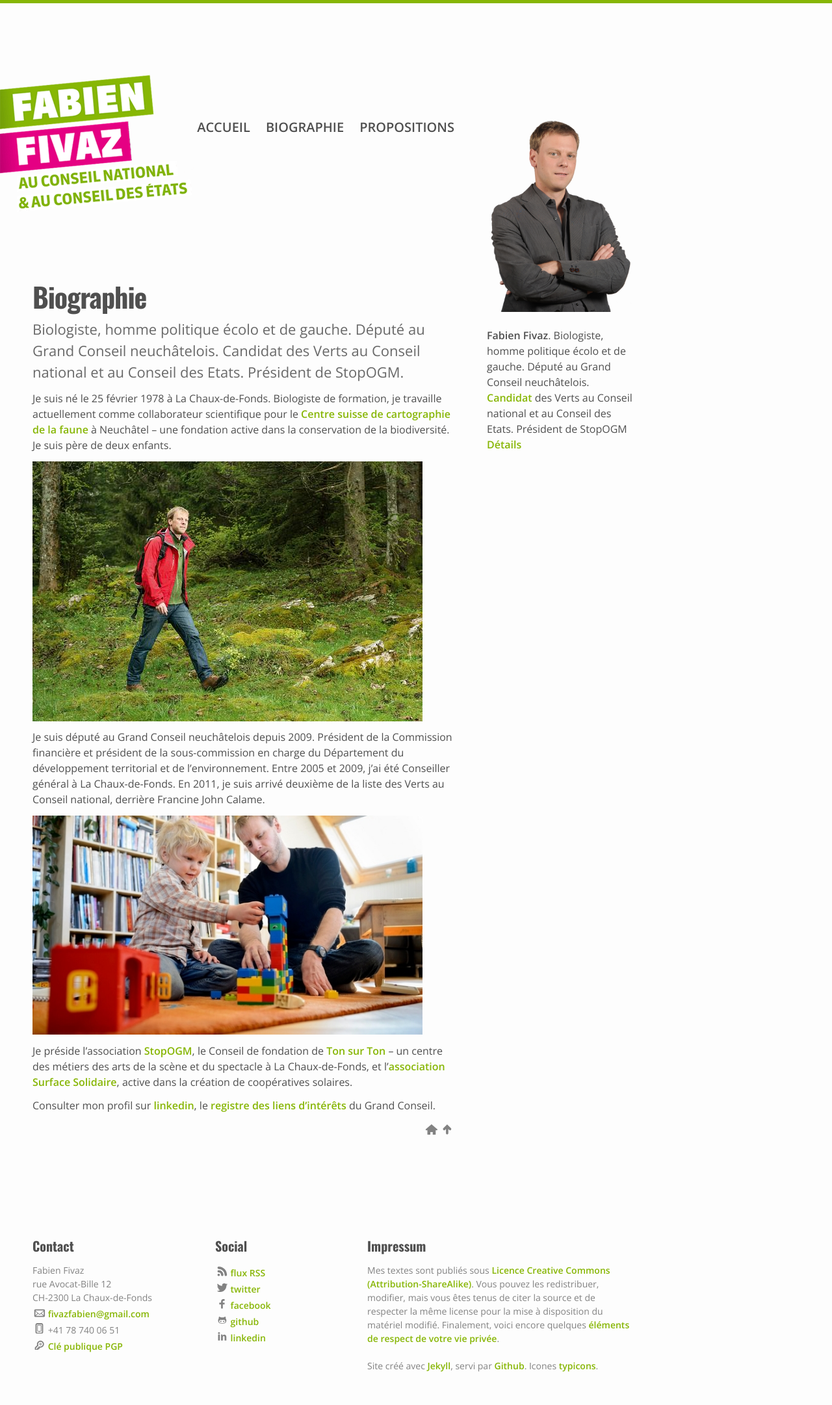
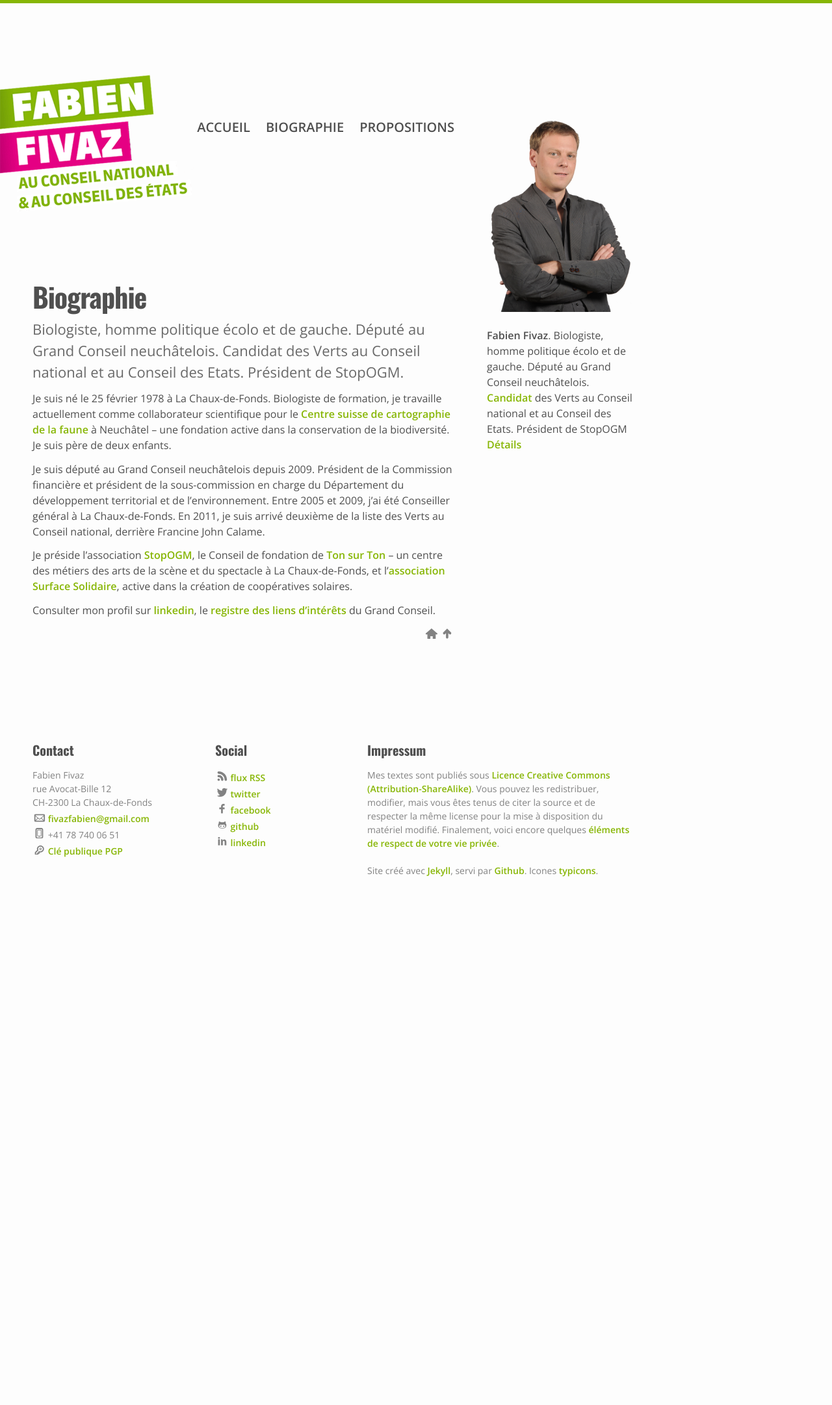
Before and after one commit to ffivaz/ffivaz.github.io, a Jekyll site: the page built from about.md, in a window 1280 px wide. Shown: the whole page at 65% size. Built offline with Jekyll 4.4.1, drawn with Linux system fonts in a browser that asks for light colours; nearby versions of some CDN libraries; after the commit the page ends 1400 px from its top, so only the background shows below that.

Commit message:
Modification article sur maison de naissance

```diff
--- a/about.md
+++ b/about.md
@@ -14,14 +14,10 @@
 scientifique pour le [Centre suisse de cartographie de la faune](http://www.cscf.ch "site du CSCF") à Neuchâtel –
 une fondation active dans la conservation de la biodiversité. Je suis père de deux enfants.
 
-<img src="/images/fabien_fivaz_nature.jpg" width="600" align="center">
-
 Je suis député au Grand Conseil neuchâtelois depuis 2009. Président de la Commission financière et président de la
 sous-commission en charge du Département du développement territorial et de l’environnement.
 Entre 2005 et 2009, j’ai été Conseiller général à La Chaux-de-Fonds. En 2011, je suis arrivé deuxième de la liste des
 Verts au Conseil national, derrière Francine John Calame.
-
-<img src="/images/fabien_fivaz_maison.jpg" width="600" align="center">
 
 Je préside l’association [StopOGM](http://www.stopogm.ch), le Conseil de fondation de [Ton sur Ton](http://www.tonsurton.ch) –
 un centre des métiers des arts de la scène et du spectacle à La Chaux-de-Fonds,
```
